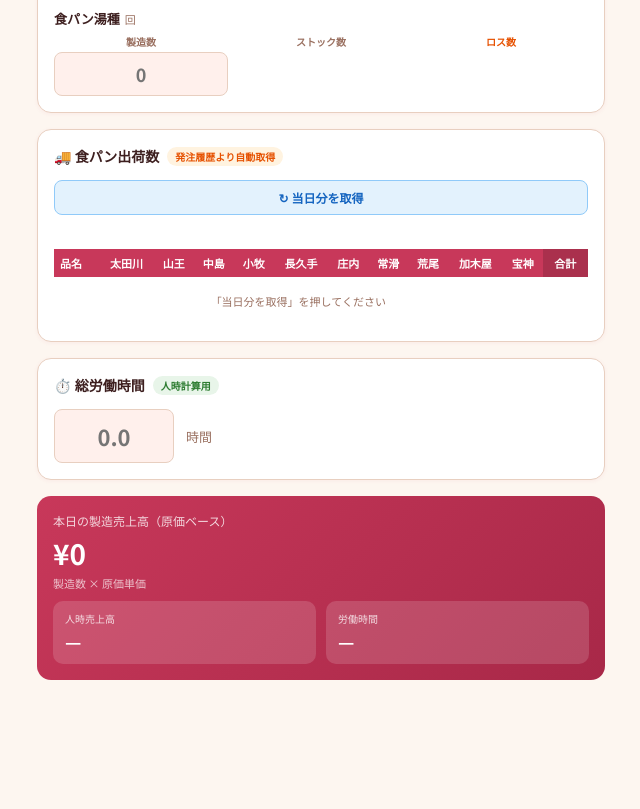
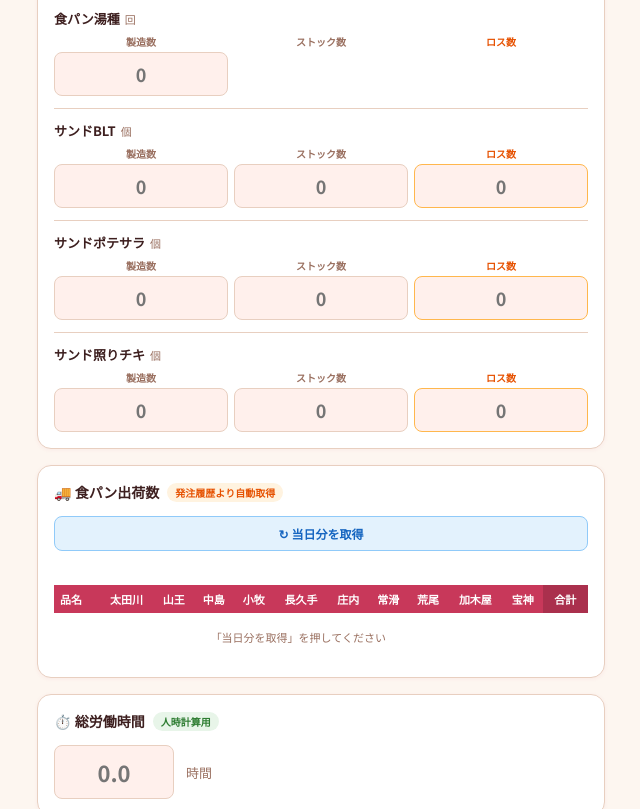
Before and after one commit to imanishiJJJ/koujou-kanri, a plain HTML site: page index.html in a window 1280 px wide. Shown: the part 1268-2077 px from the top of the page, without its empty margins (319-959 px from the left). Drawn offline with Linux system fonts and the light colour scheme.

Commit message:
Update index.html

```diff
--- a/index.html
+++ b/index.html
@@ -249,6 +249,9 @@ const LOSS_ITEMS = [
   {id:24, name:"生ドーナツプレーン生地", unit:"個",  cost:53},
   {id:25, name:"生ドーナツココア生地",   unit:"個",  cost:66},
   {id:26, name:"食パン生地",            unit:"個",  cost:28},
+  {id:30, name:"サンドBLT",             unit:"個",  cost:377},
+  {id:31, name:"サンドポテサラ",         unit:"個",  cost:312},
+  {id:32, name:"サンド照りチキ",         unit:"個",  cost:377},
 ];
 
 // ══ 商品マスタ（製造対象） ══
@@ -262,6 +265,9 @@ const ITEMS = [
   {id:27, name:"生ドーナツ湯だね",      unit:"回",  cost:0},
   {id:28, name:"食パン中種",            unit:"回",  cost:0},
   {id:29, name:"食パン湯種",            unit:"回",  cost:0},
+  {id:30, name:"サンドBLT",             unit:"個",  cost:377},
+  {id:31, name:"サンドポテサラ",         unit:"個",  cost:312},
+  {id:32, name:"サンド照りチキ",         unit:"個",  cost:377},
 ];
 
 // 食パン出荷数（発注履歴から取得対象）
```
